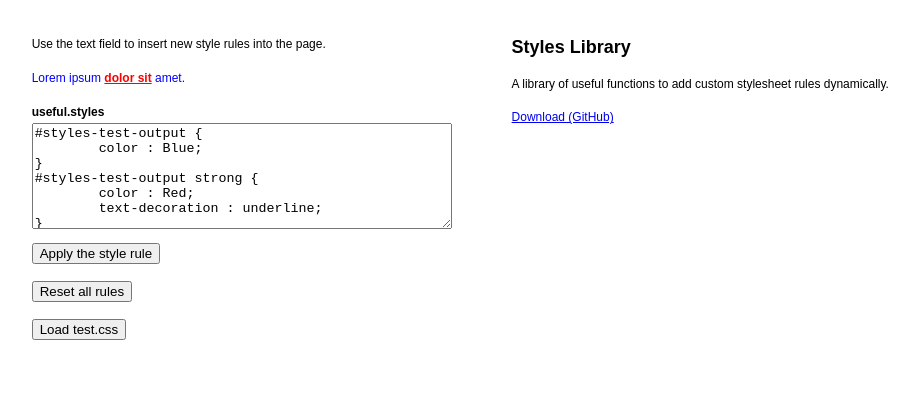
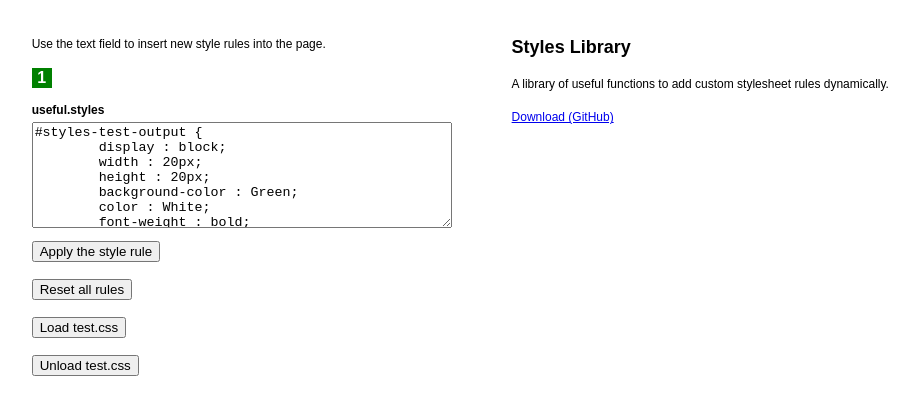
Before and after one commit to WoollyMittens/useful-styles, a website: page index.html in a window 1280 px wide. Both pictures are taken after a click on the button "Apply the style rule". Shown: the whole page, without its empty margins (138-1057 px from the left). Drawn offline with Linux system fonts and the light colour scheme.

Commit message:
Add unit tests.

```diff
--- a/inc/css/test.css
+++ b/inc/css/test.css
@@ -3,6 +3,17 @@
 */
 @media all {
 	* {
-		box-shadow : 0 0 1px Red;
+		box-shadow : 0 0 1px Blue;
+	}
+	body #styles-test-output {
+		display : block;
+		width : 30px;
+		height : 30px;
+		background-color : Red;
+		color : White;
+		font-weight : bold;
+		font-size : 24px;
+		line-height : 30px;
+		text-align : center;
 	}
 }
--- a/inc/js/useful-styles.js
+++ b/inc/js/useful-styles.js
@@ -297,6 +297,9 @@ var useful = useful || {};
 	// Create a private object for this library
 	useful.styles = {
 
+		// storage for a custom stylesheet
+		element : null,
+
 		// adds a new style rule to the custom stylesheet
 		add : function (css) {
 			var stylesheet = this.element.sheet || this.element.styleSheet;
@@ -329,6 +332,12 @@ var useful = useful || {};
 			element.setAttribute('type', 'text/css');
 			element.setAttribute('href', url);
 			document.getElementsByTagName('head')[0].appendChild(element);
+			return element;
+		},
+
+		// unloads a custom stylesheet
+		unload : function (element) {
+			element.parentNode.removeChild(element);
 		},
 
 		// creates a blank stylesheet for editing
--- a/index.html
+++ b/index.html
@@ -33,17 +33,21 @@
 				<script src="./inc/js/useful-styles.js"></script>
 				<div class="useful-tests">
 					<p>Use the text field to insert new style rules into the page.</p>
-					<div id="styles-test-output">Lorem ipsum <strong>dolor sit</strong> amet.</div>
+					<div id="styles-test-output">1</div>
 					<dl>
 						<dt>useful.styles</dt>
 						<dd>
 							<textarea id="styles-test-input">
 #styles-test-output {
-	color : Blue;
-}
-#styles-test-output strong {
-	color : Red;
-	text-decoration : underline;
+	display : block;
+	width : 20px;
+	height : 20px;
+	background-color : Green;
+	color : White;
+	font-weight : bold;
+	font-size : 16px;
+	line-height : 20px;
+	text-align : center;
 }
 							</textarea>
 							<button onclick="useful.styles.add(document.getElementById('styles-test-input').value);">Apply the style rule</button><br/>
@@ -52,7 +56,10 @@
 							<button onclick="useful.styles.reset();">Reset all rules</button><br/>
 						</dd>
 						<dd>
-							<button onclick="useful.styles.load('./inc/css/test.css');">Load test.css</button><br/>
+							<button onclick="window.loadedElement = useful.styles.load('./inc/css/test.css');">Load test.css</button><br/>
+						</dd>
+						<dd>
+							<button onclick="if (window.loadedElement) useful.styles.unload(window.loadedElement);">Unload test.css</button><br/>
 						</dd>
 					</dl>
 				</div>
```
Also changed, not shown: src/js/useful-styles.js (+9 -0 lines), test/behaviours.js (added, +98 -0 lines), README.md.
